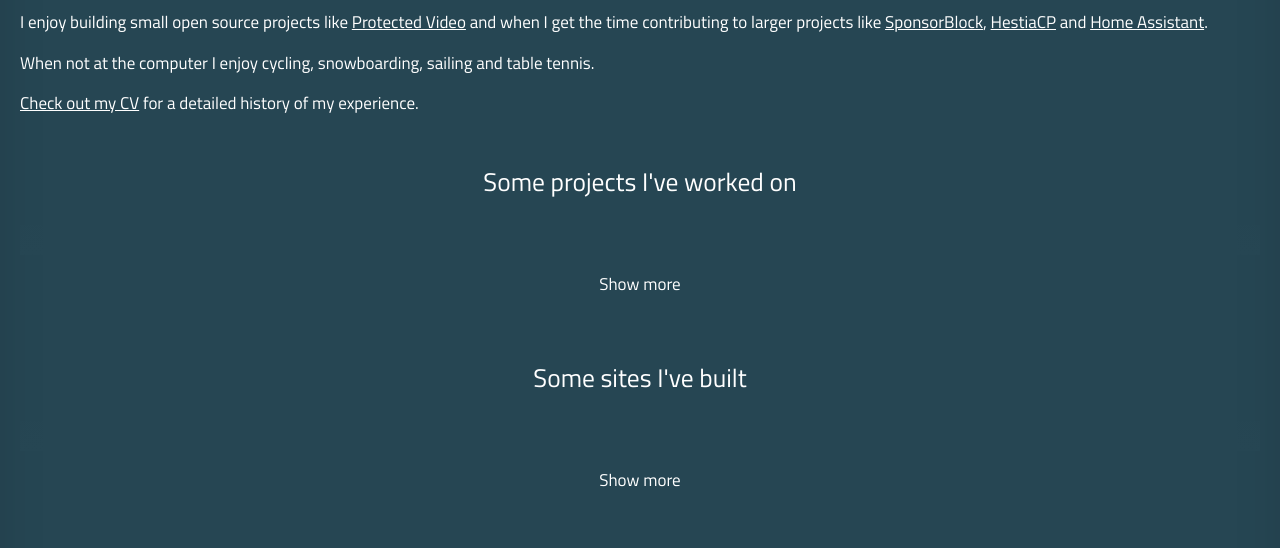
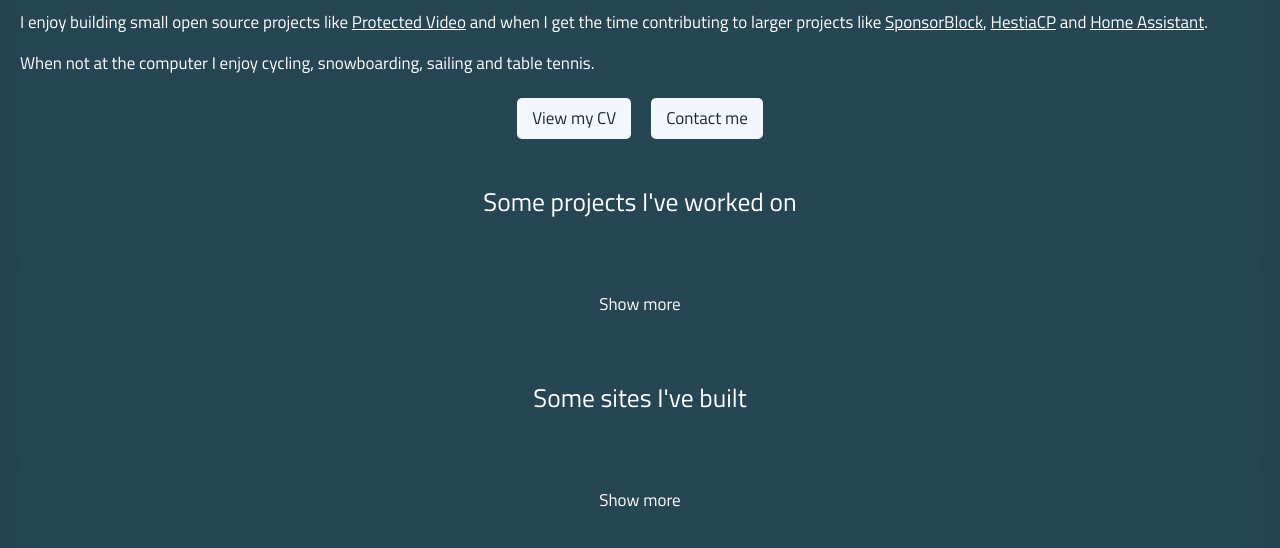
Before and after one commit to AlecRust/alecrust.com, a website built with webpack: page src/index.html in a window 1280 px wide. Shown: the part 858-1406 px from the top of the page. Built offline with nearby package versions, Linux system fonts and the light colour scheme; some packages are replaced by stand-ins of ours; what photoswipe would draw is missing.

Commit message:
Add buttons to About section

```diff
--- a/src/css/app.css
+++ b/src/css/app.css
@@ -5,6 +5,8 @@
 @import "./components/app-content";
 @import "./components/app-footer";
 @import "./components/app-header";
+@import "./components/button";
+@import "./components/button-group";
 @import "./components/container";
 @import "./components/expander";
 @import "./components/gallery";
--- /dev/null
+++ b/src/css/components/button-group.css
@@ -0,0 +1,10 @@
+/** @define ButtonGroup */
+
+.ButtonGroup {
+  display: flex;
+  gap: 20px;
+  justify-content: center;
+  list-style: none;
+  margin: 0;
+  padding-left: 0;
+}
--- /dev/null
+++ b/src/css/components/button.css
@@ -0,0 +1,14 @@
+/** @define Button */
+
+.Button {
+  background-color: var(--colorOffWhite);
+  border-radius: var(--borderRadius);
+  color: var(--colorCharcoalDark);
+  display: inline-block;
+  padding: 5px 15px;
+  text-align: center;
+
+  &:hover {
+    background-color: rgba(255, 255, 255, 0.9);
+  }
+}
--- a/src/index.html
+++ b/src/index.html
@@ -95,16 +95,18 @@
               >Home Assistant</a
             >.
           </p>
-          <p class="u-mb">
+          <p class="u-mbL">
             When not at the computer I enjoy cycling, snowboarding, sailing and
             table tennis.
           </p>
-          <p>
-            <a href="https://cv.alecrust.com/" class="AppContent-link"
-              >Check out my CV</a
-            >
-            for a detailed history of my experience.
-          </p>
+          <menu class="ButtonGroup">
+            <li>
+              <a href="https://cv.alecrust.com/" class="Button">View my CV</a>
+            </li>
+            <li>
+              <a href="#contact" class="Button">Contact me</a>
+            </li>
+          </menu>
         </div>
       </section>
       <section class="u-mbXL">
@@ -185,7 +187,7 @@
           </div>
         </div>
       </section>
-      <section>
+      <section id="contact">
         <div class="Container">
           <h2 class="u-textCenter u-mbL">Contact</h2>
           <div class="SocialLinks u-textCenter">
```
